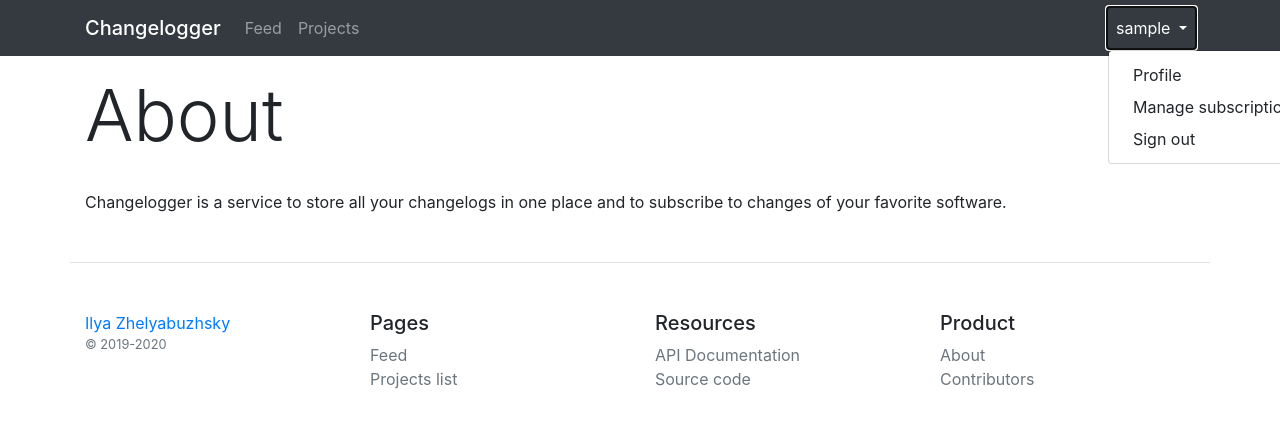
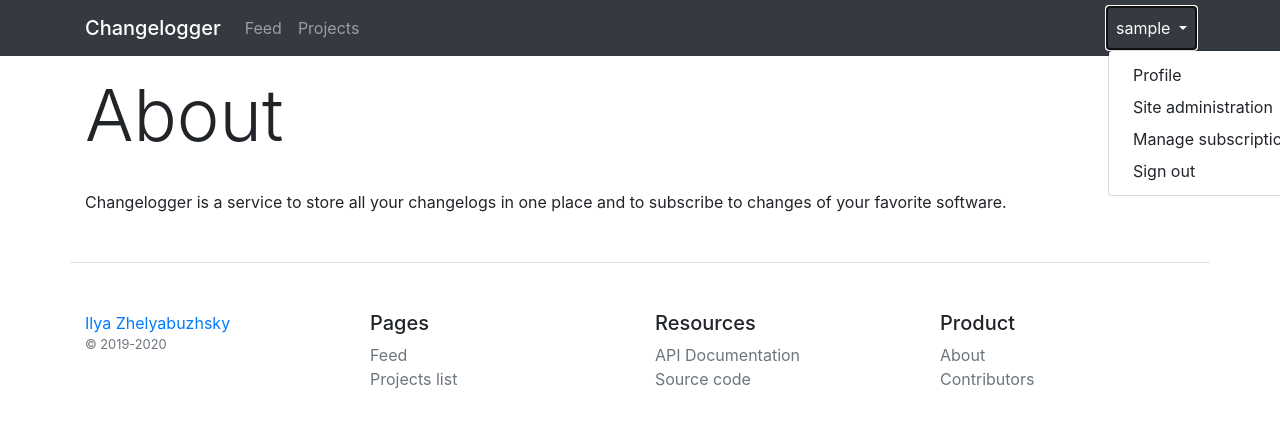
Before and after one commit to zhelyabuzhsky/changelogger, a Django app: page /about/ in a window 1280 px wide, after a click that opens the changed part. Shown: the top 428 px of the page. Run offline with Django 3.2, Linux system fonts and the light colour scheme; the visitor is signed in with stand-in values (Sample User, id 1); some libraries are stand-ins or nearby versions.

Commit message:
Added link to site administration (#59)

```diff
--- a/changelogs/templates/changelogs/_navbar.html
+++ b/changelogs/templates/changelogs/_navbar.html
@@ -24,6 +24,9 @@
                         </a>
                         <div class="dropdown-menu" aria-labelledby="navbarDropdownMenuLink">
                             <a class="dropdown-item" href="{% url 'changelogs:profile' %}">Profile</a>
+                            {% if user.is_staff %}
+                                <a class="dropdown-item" href="{% url 'admin:index' %}">Site administration</a>
+                            {% endif %}
                             <a class="dropdown-item" href="{% url 'changelogs:manage_subscriptions' %}">Manage
                                 subscriptions</a>
                             <a class="dropdown-item" href="{% url 'logout' %}">Sign out</a>
```
